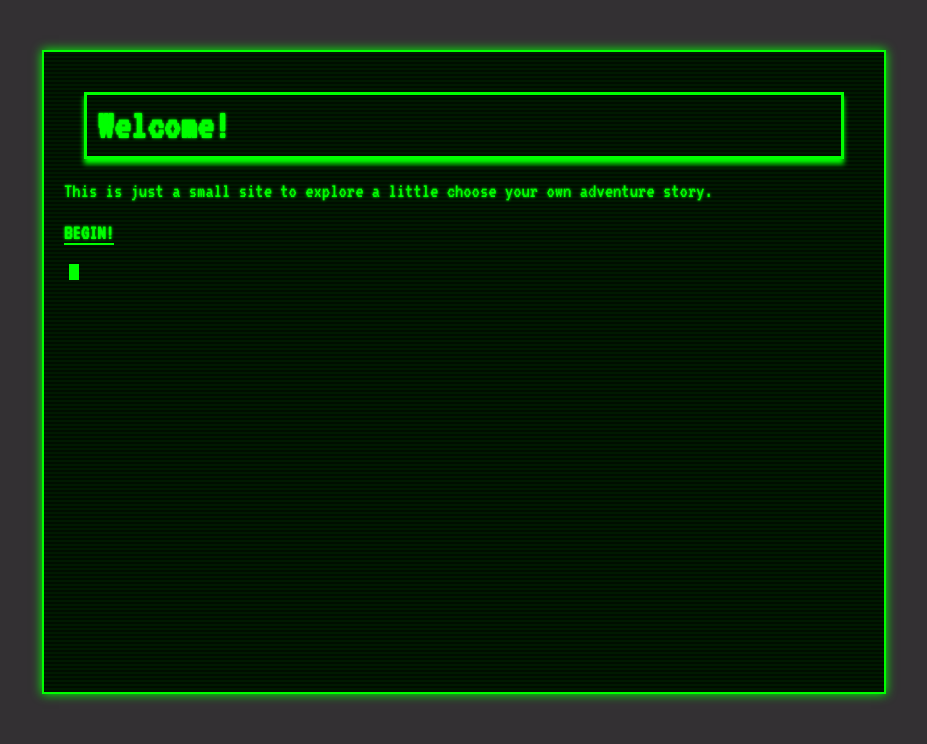
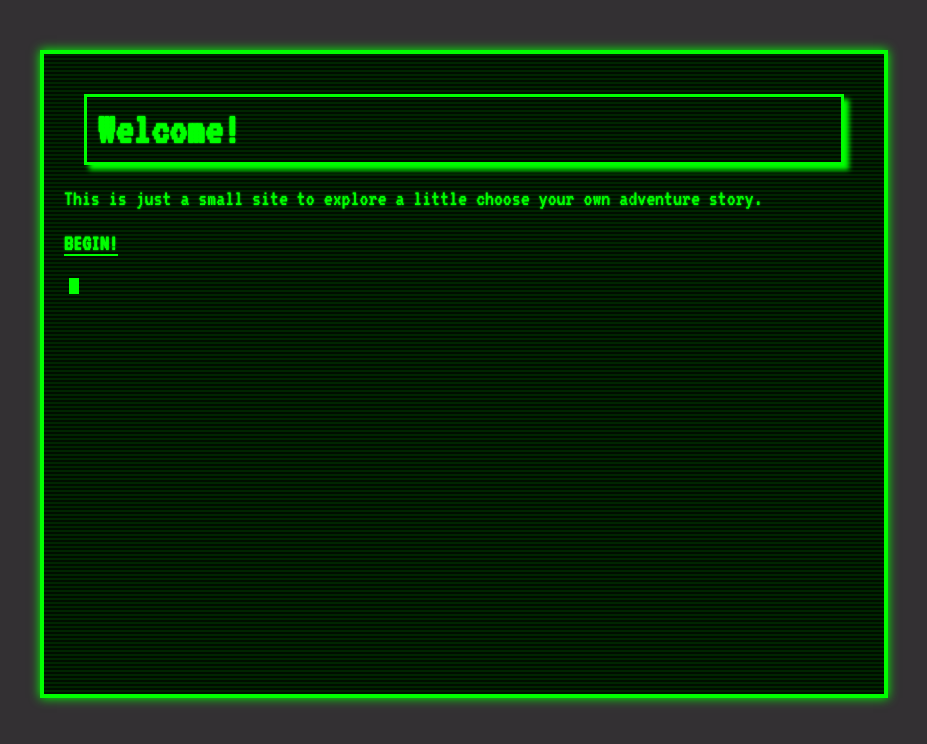
Before and after one commit to WhiteScholar/BMCCMMP100WEBS2025, a plain HTML site: page index.html in a window 1280 px wide. Shown: the whole page, without its empty margins (176-1103 px from the left). Drawn offline with Linux system fonts and the light colour scheme.

Commit message:
Updated CSS
refined some CSS tags to better capture the terminal aesthetic.

```diff
--- a/style.css
+++ b/style.css
@@ -4,15 +4,15 @@ body {
     background-color: #333033;
     color: #00ff00;
     font-family: "VT323", monospace;
-    text-shadow: 0 0 3px #00ff00;
-	font-size: 1.3em;
+    text-shadow: 0 0 2px #00ff00;
+	font-size: 1.4em;
 }
 
 h1 {
 	margin: 20px;
 	padding: 10px;
 	border: 3px solid #00ff00;
-	box-shadow: 0 5px 5px #00ff00;
+	box-shadow: 5px 5px 5px #00ff00;
 }
 
 a {
@@ -33,7 +33,7 @@ a:hover {
 	height: 600px;
     margin: 50px auto;
     padding: 20px;
-    border: 2px solid #00ff00;
+    border: 4px solid #00ff00;
     box-shadow: 0 0 10px #00ff00;
     position: relative;
     overflow: auto;
@@ -60,7 +60,7 @@ a:hover {
     left: 0;
     width: 100%;
     height: 100%;
-    background-image: linear-gradient(rgba(0, 255, 0, 0.1) 50%, rgba(0, 255, 0, 0.05) 50%);
+    background-image: linear-gradient(rgba(0, 255, 0, 0.15) 50%, rgba(0, 255, 0, 0.05) 50%);
     background-size: 100% 4px;
     animation: scanlines 0.2s infinite linear, flicker 2s infinite ease-in-out;
     pointer-events: none;
```
